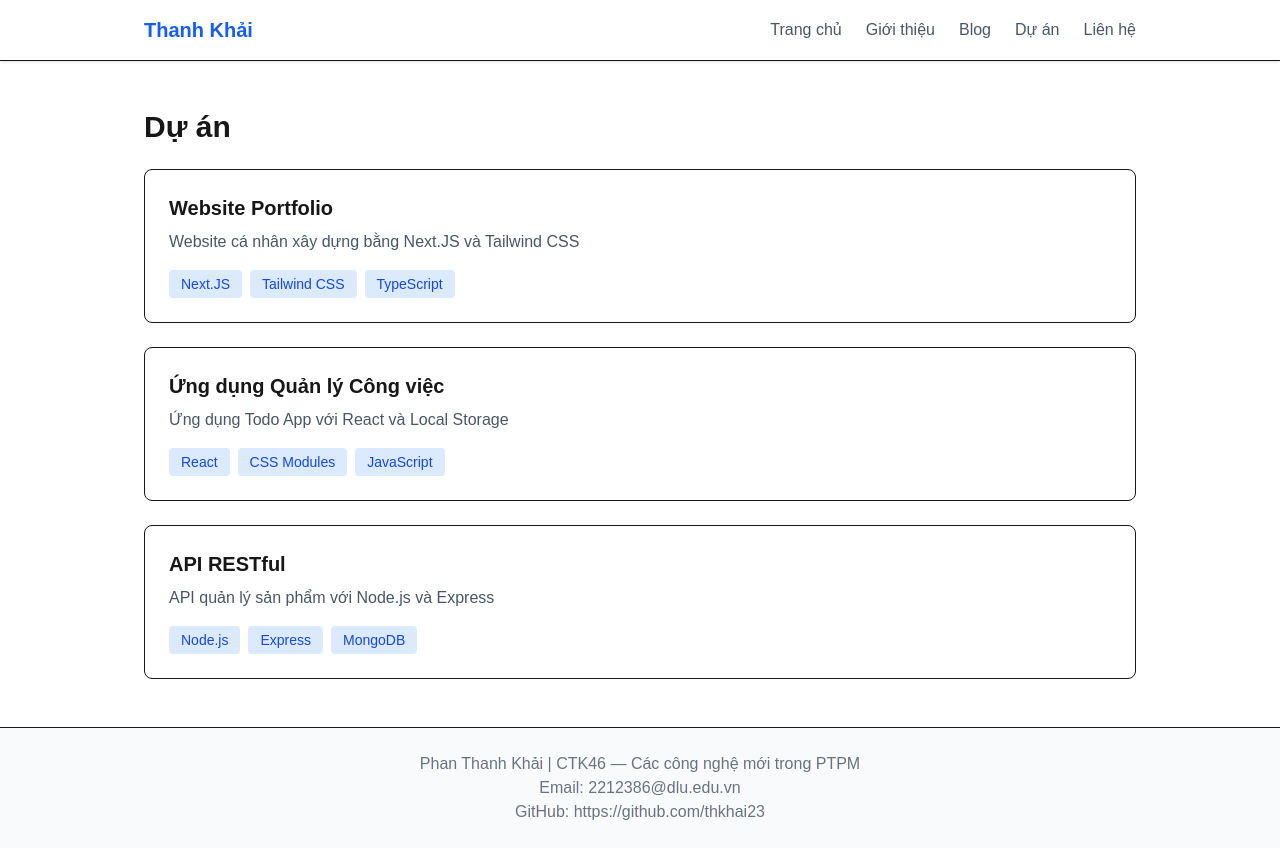
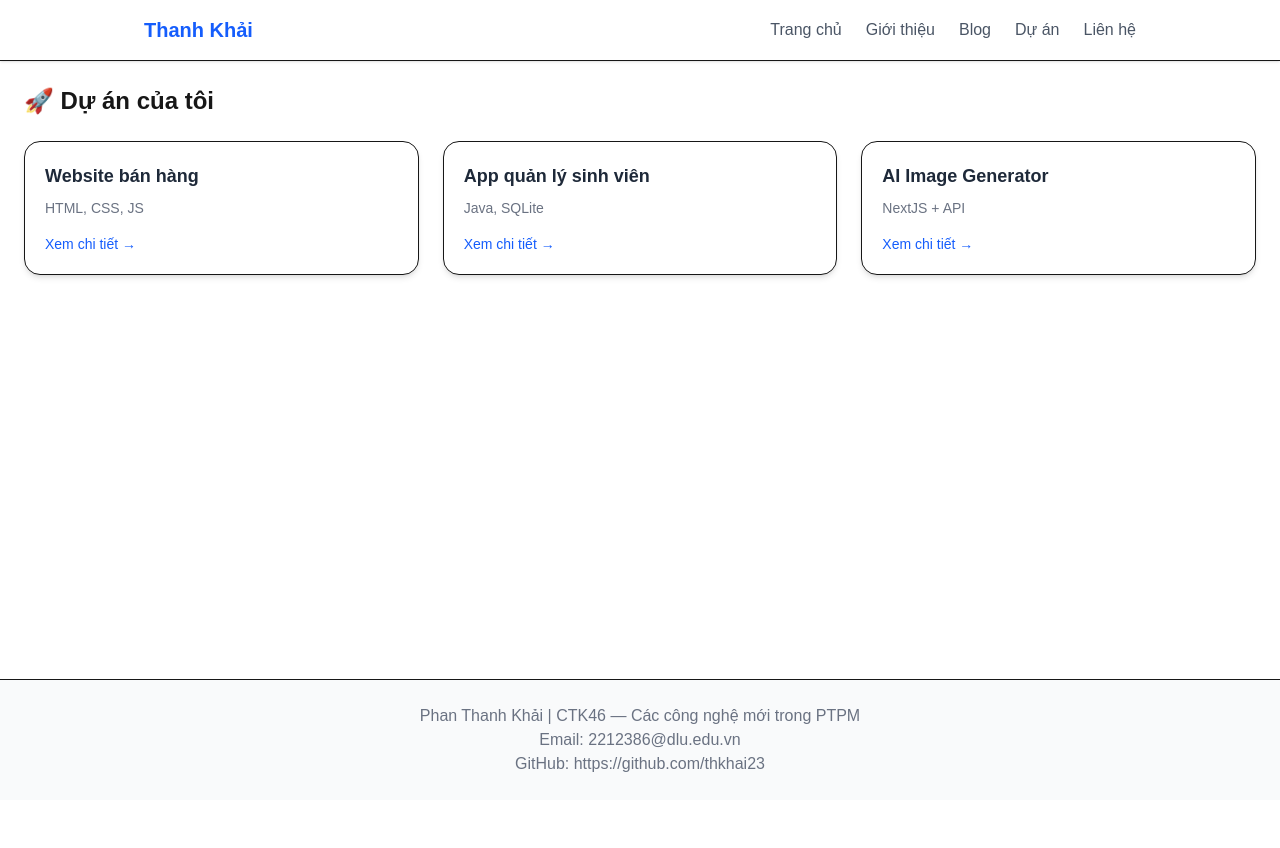
Before and after one commit to thkhai23/ctk46-lab01, a Next.js app: page /projects in a window 1280 px wide. After the commit the page ends 800 px from the top, so only its background shows below. Built offline with nearby package versions, Linux system fonts and the light colour scheme.

Commit message:
feat: thêm blog với dynamic routes và mock data

```diff
--- a/app/blog/[slug]/page.tsx
+++ b/app/blog/[slug]/page.tsx
@@ -1,10 +1,10 @@
 import Link from "next/link";
 import { notFound } from "next/navigation";
 import { getPostBySlug, posts } from "@/data/posts";
-
 interface BlogPostPageProps {
   params: Promise<{ slug: string }>;
 }
+
 export default async function BlogPostPage({ params }: BlogPostPageProps) {
   const { slug } = await params;
   const post = getPostBySlug(slug);
--- /dev/null
+++ b/app/projects/[id]/page.tsx
@@ -0,0 +1,20 @@
+const projects = [
+  { id: "1", name: "Website bán hàng", desc: "HTML, CSS, JS" },
+  { id: "2", name: "App quản lý sinh viên", desc: "Java, SQLite" },
+  { id: "3", name: "AI Image Generator", desc: "NextJS + API" },
+];
+
+export default async function ProjectDetail({ params }: { params: { id: string } }) {
+  const project = projects.find((p) => p.id === params.id);
+
+  if (!project) {
+    return <h1>Không tìm thấy dự án</h1>;
+  }
+
+  return (
+    <div className="p-4">
+      <h1 className="text-xl font-bold">{project.name}</h1>
+      <p className="mt-4">{project.desc}</p>
+    </div>
+  );
+}
--- a/app/projects/page.tsx
+++ b/app/projects/page.tsx
@@ -1,46 +1,38 @@
+import Link from "next/link";
+
 const projects = [
-  {
-    title: "Website Portfolio",
-    description: "Website cá nhân xây dựng bằng Next.JS và Tailwind CSS",
-    tech: ["Next.JS", "Tailwind CSS", "TypeScript"],
-  },
-  {
-    title: "Ứng dụng Quản lý Công việc",
-    description: "Ứng dụng Todo App với React và Local Storage",
-    tech: ["React", "CSS Modules", "JavaScript"],
-  },
-  {
-    title: "API RESTful",
-    description: "API quản lý sản phẩm với Node.js và Express",
-    tech: ["Node.js", "Express", "MongoDB"],
-  },
+  { id: "1", name: "Website bán hàng", desc: "HTML, CSS, JS" },
+  { id: "2", name: "App quản lý sinh viên", desc: "Java, SQLite" },
+  { id: "3", name: "AI Image Generator", desc: "NextJS + API" },
 ];
 
-export default function ProjectsPage() {
+export default function Projects() {
   return (
-    <div className="max-w-5xl mx-auto px-4 py-12">
-      <h1 className="text-3xl font-bold mb-6">Dự án</h1>
+    <div className="p-6">
+      <h1 className="text-2xl font-bold mb-6">🚀 Dự án của tôi</h1>
 
-      <div className="grid gap-6">
-        {projects.map((project, index) => (
-             <div
-            key={index}
-            className="border rounded-lg p-6 hover:shadow-md transition-shadow"
-          >
-            <h2 className="text-xl font-semibold mb-2">{project.title}</h2>
-            <p className="text-gray-600 mb-4">{project.description}</p>
-            <div className="flex gap-2">
-              {project.tech.map((t) => (
-                <span
-                  key={t}
-                  className="bg-blue-100 text-blue-700 text-sm px-3 py-1 rounded
-full"
-                >
-                  {t}
-                </span>
-              ))}
+      <div className="grid md:grid-cols-2 lg:grid-cols-3 gap-6">
+        {projects.map((project) => (
+          <Link key={project.id} href={`/projects/${project.id}`}>
+            <div className="bg-white rounded-2xl shadow-md p-5 border hover:shadow-xl hover:-translate-y-1 transition duration-300 cursor-pointer">
+
+              {/* Title */}
+              <h2 className="text-lg font-semibold text-gray-800">
+                {project.name}
+              </h2>
+
+              {/* Description */}
+              <p className="text-gray-500 text-sm mt-2">
+                {project.desc}
+              </p>
+
+              {/* Button giả */}
+              <div className="mt-4 text-blue-600 text-sm font-medium">
+                Xem chi tiết →
+              </div>
+
             </div>
-          </div>
+          </Link>
         ))}
       </div>
     </div>
--- a/data/posts.ts
+++ b/data/posts.ts
@@ -4,6 +4,7 @@ export interface Post {
   excerpt: string;
   content: string;
   date: string;
+  author: string;
   category: string;
 }
 export const posts: Post[] = [
@@ -23,7 +24,26 @@ export const posts: Post[] = [
     - API Routes tích hợp
     - Hỗ trợ TypeScript sẵn có`,
     date: "2025-01-15",
+    author: "Khai Nguyen",
     category: "Công nghệ",
+  },
+  {
+    slug: "post-1",
+    title: "Học NextJS từ con số 0",
+    content: "Đây là bài viết chia sẻ cách học NextJS từ cơ bản đến nâng cao.",
+    excerpt: "Học NextJS từ con số 0 - Hướng dẫn chi tiết cho người mới bắt đầu.",
+    date: "2025-01-10",
+    author: "Khai Nguyen",
+    category: "Công nghệ",
+  },
+{
+    slug: "post-2",
+    title: "Kinh nghiệm học lập trình",
+    content: "Một số kinh nghiệm giúp bạn học lập trình hiệu quả hơn.",
+    excerpt: "Kinh nghiệm học lập trình - Những bài học rút ra sau 3 năm tự học.",
+    date: "2025-01-12",
+    author: "Khai Nguyen",
+    category: "Học tập",
   },
   {
     slug: "hoc-tailwind-css",
@@ -45,6 +65,7 @@ rgba(0,0,0,0.1); }
     - Không cần chuyển qua lại giữa file HTML và CSS
     - File CSS cuối cùng rất nhỏ (chỉ chứa class đã dùng)`,
     date: "2025-01-20",
+    author: "Khai Nguyen",
     category: "Công nghệ",
   },
   {
@@ -66,6 +87,7 @@ rgba(0,0,0,0.1); }
     3. Tham gia cộng đồng
     Tham gia các cộng đồng lập trình để học hỏi và chia sẻ kinh nghiệm.`,
     date: "2025-02-01",
+    author: "Khai Nguyen",
     category: "Học tập",
   },
 ];
```
Also changed, not shown: app/blog/loading.tsx (added).
